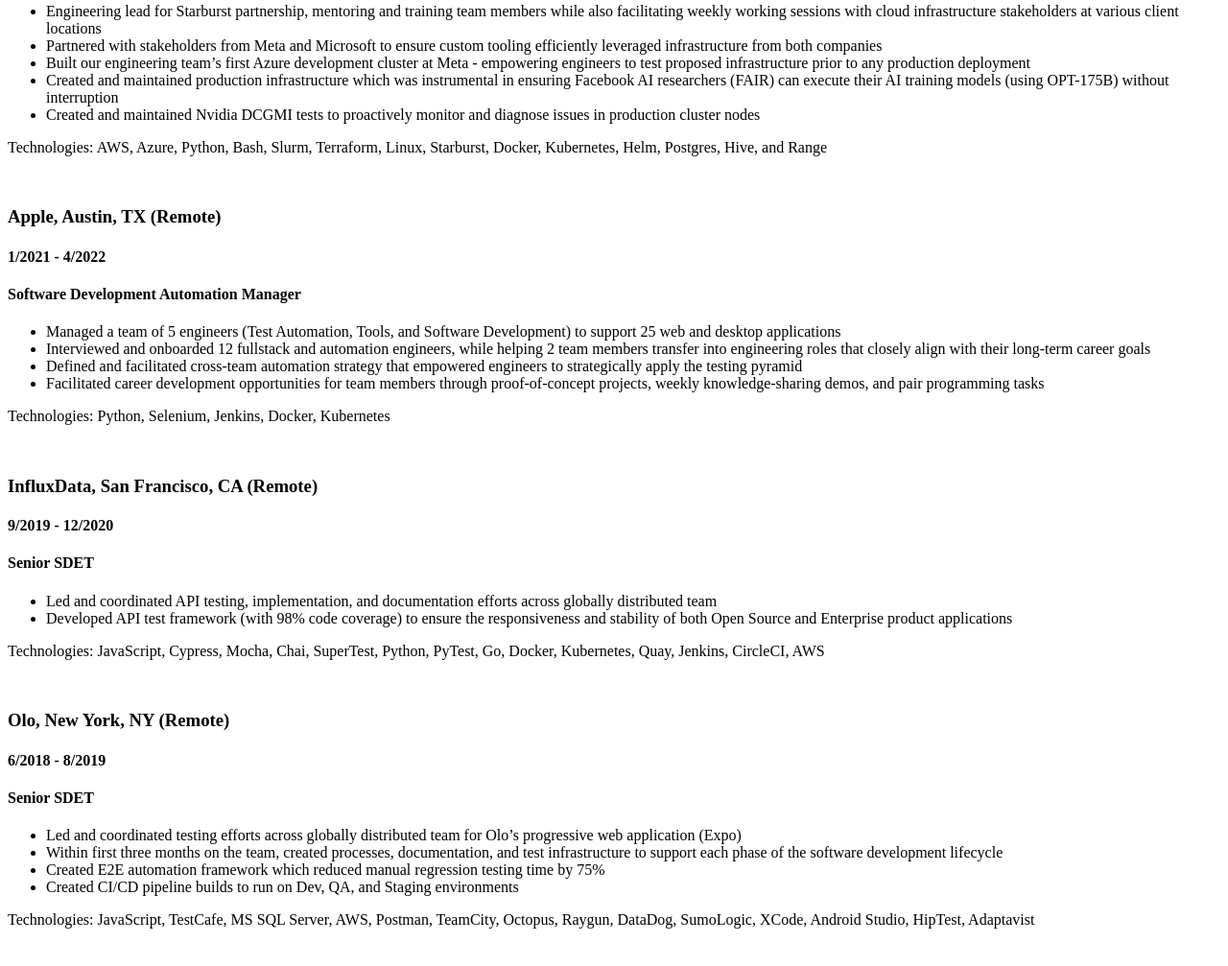
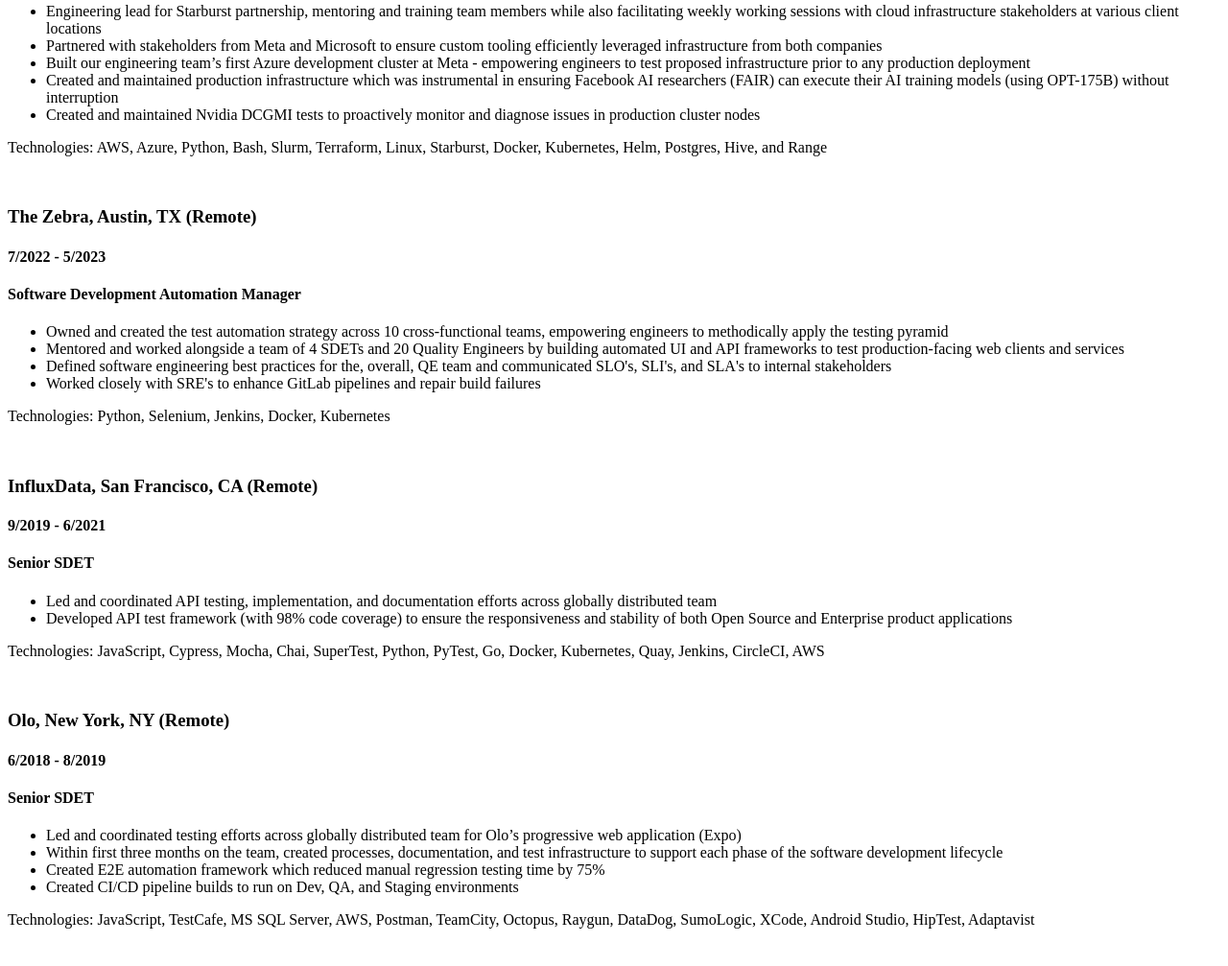
Before and after one commit to stephanie-engel/html-resume, a plain HTML site: page index.html in a window 1280 px wide. Shown: the part 876-1883 px from the top of the page at 96% size. Drawn offline with Linux system fonts and the light colour scheme.

Commit message:
Update index.html

```diff
--- a/index.html
+++ b/index.html
@@ -39,20 +39,20 @@
     <p>Technologies: AWS, Azure, Python, Bash, Slurm, Terraform, Linux, Starburst, Docker, Kubernetes, Helm, Postgres, Hive, and Range</p>
     <br />
 
-    <h3>Apple, Austin, TX (Remote)</h3>
-    <h4>1/2021 - 4/2022</h4>
+    <h3>The Zebra, Austin, TX (Remote)</h3>
+    <h4>7/2022 - 5/2023</h4>
     <h4>Software Development Automation Manager</h4>
     <ul>
-        <li>Managed a team of 5 engineers (Test Automation, Tools, and Software Development) to support 25 web and desktop applications</li>
-        <li>Interviewed and onboarded 12 fullstack and automation engineers, while helping 2 team members transfer into engineering roles that closely align with their long-term career goals</li>
-        <li>Defined and facilitated cross-team automation strategy that empowered engineers to strategically apply the testing pyramid</li>
-        <li>Facilitated career development opportunities for team members through proof-of-concept projects, weekly knowledge-sharing demos, and pair programming tasks</li>
+        <li>Owned and created the test automation strategy across 10 cross-functional teams, empowering engineers to methodically apply the testing pyramid</li>
+        <li>Mentored and worked alongside a team of 4 SDETs and 20 Quality Engineers by building automated UI and API frameworks to test production-facing web clients and services</li>
+        <li>Defined software engineering best practices for the, overall, QE team and communicated SLO's, SLI's, and SLA's to internal stakeholders</li>
+        <li>Worked closely with SRE's to enhance GitLab pipelines and repair build failures</li>
     </ul>
     <p>Technologies: Python, Selenium, Jenkins, Docker, Kubernetes</p>
     <br />
 
     <h3>InfluxData, San Francisco, CA (Remote)</h3>
-    <h4>9/2019 - 12/2020</h4>
+    <h4>9/2019 - 6/2021</h4>
     <h4>Senior SDET</h4>
     <ul>
         <li>Led and coordinated API testing, implementation, and documentation efforts across globally distributed team</li>
```
